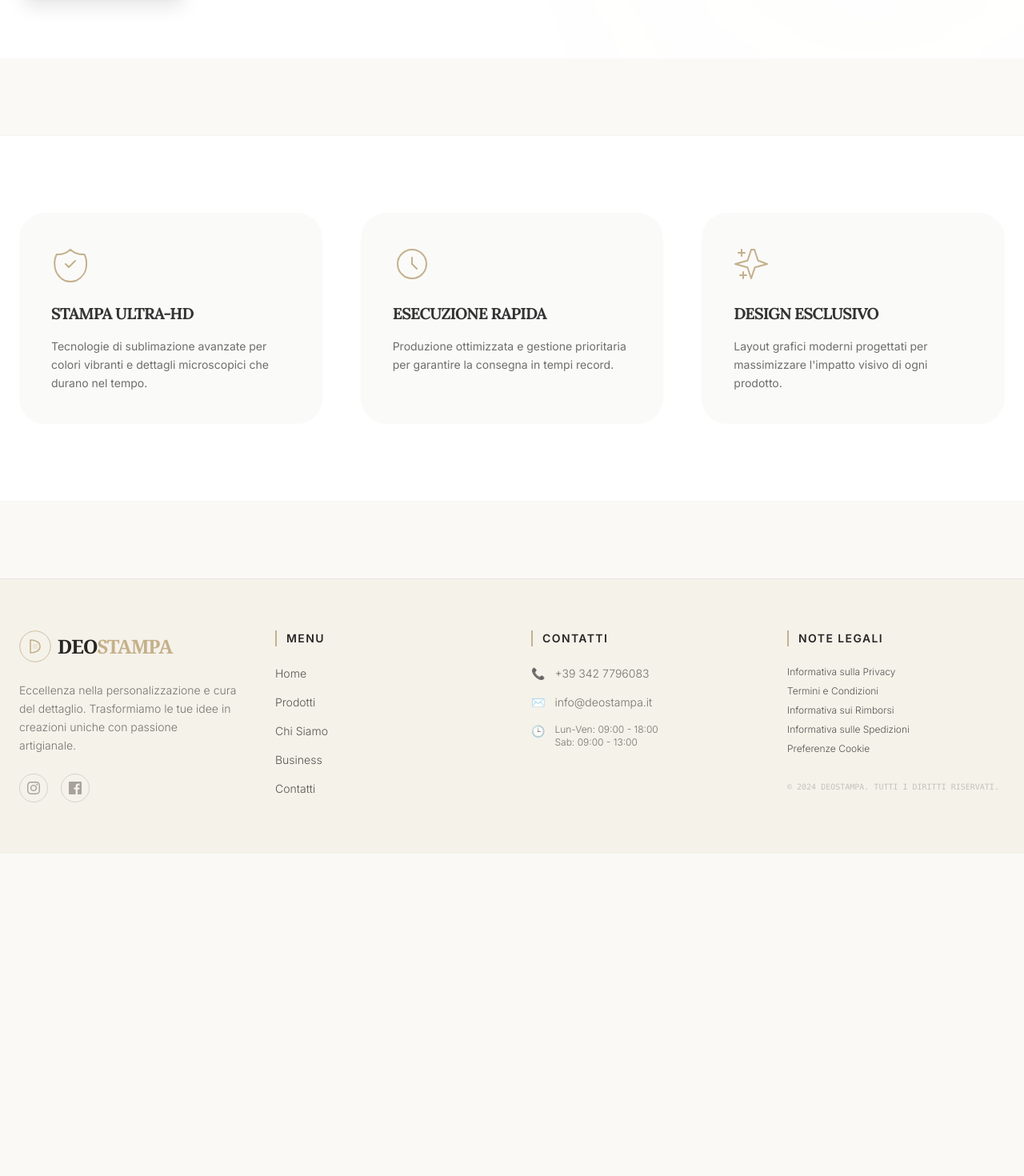
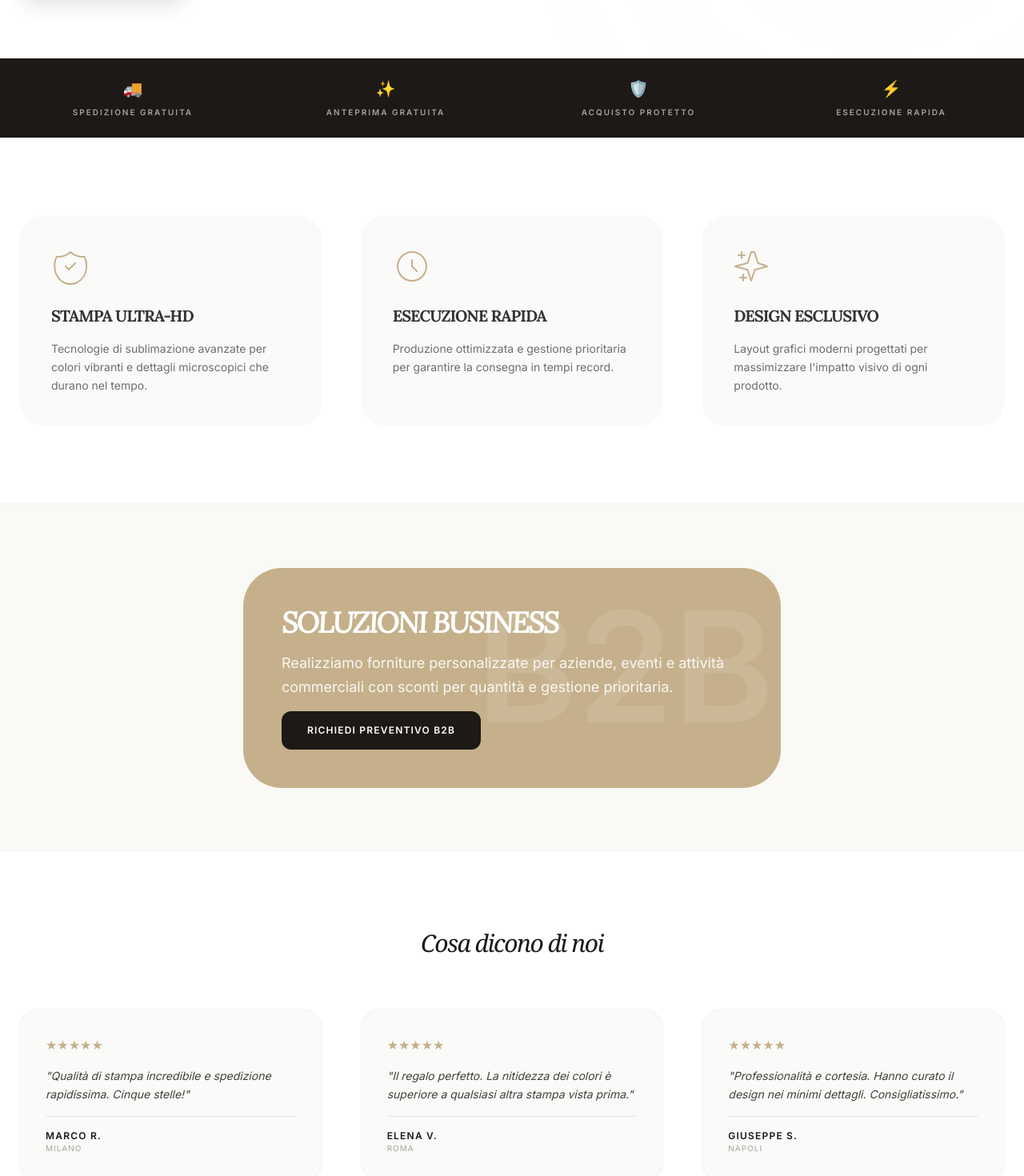
Before and after one commit to ericweinzettel-lgtm/deostampa-catalogo, a React (Vite) app: page / in a window 1280 px wide. Shown: the part 780-2250 px from the top of the page at 80% size. Before the commit the page ends 1847 px from the top, so only its background shows below. Built offline with nearby package versions, Linux system fonts and the light colour scheme.

Commit message:
Update App.tsx

```diff
--- a/App.tsx
+++ b/App.tsx
@@ -62,7 +62,7 @@ const App: React.FC = () => {
   };
 
   const renderHome = () => (
-    <div className="space-y-24 pb-24">
+  <div className="flex flex-col pb-24">
     <section className="relative min-h-[90vh] flex items-center overflow-hidden py-20 bg-white">
       <div className="absolute inset-0 z-0 opacity-40">
         <div className="absolute top-[-10%] left-[-10%] w-[40%] h-[60%] bg-[#C5B08B]/10 rounded-full blur-[120px]"></div>
@@ -76,15 +76,53 @@ const App: React.FC = () => {
             <span className="font-black uppercase">Personalizzata.</span>
           </h1>
           <p className="text-lg md:text-2xl text-stone-600 border-l-4 border-[#C5B08B] pl-8 max-w-2xl">
-              Creazioni uniche realizzate a mano con cura sartoriale. Ogni pezzo racconta una storia.
+            La nostra tecnologia al servizio delle tue emozioni. Design esclusivi e qualità di stampa superiore.
           </p>
           <div className="flex flex-wrap gap-6">
-              <button onClick={() => { setCurrentPage(Page.PRODUCTS); window.scrollTo(0,0); }} className="bg-[#C5B08B] text-white px-10 py-5 rounded-2xl font-bold shadow-xl">Esplora Catalogo</button>
+            <button
+              onClick={() => { setCurrentPage(Page.PRODUCTS); window.scrollTo(0,0); }}
+              className="bg-[#C5B08B] text-white px-10 py-5 rounded-2xl font-bold shadow-xl hover:scale-105 transition-transform"
+            >
+              Esplora Catalogo
+            </button>
           </div>
         </div>
       </div>
     </section>
+
+    {/* Sección de Confianza (Barra Negra) */}
+    {renderTrustBar()}
+
+    {/* Sección de Tecnología (Features) */}
     {renderFeatures()}
+
+    {/* Sección para Empresas (B2B) */}
+    {renderBusinessBanner()}
+
+    {/* Sección de Testimonios (Reseñas) */}
+    {renderReviews()}
+  </div>
+);
+
+  const renderTrustBar = () => (
+  <div className="bg-stone-900 py-6">
+    <div className="max-w-7xl mx-auto px-6">
+      <div className="grid grid-cols-2 md:grid-cols-4 gap-8 text-center">
+        {[
+          { icon: "🚚", text: "Spedizione Gratuita" },
+          { icon: "✨", text: "Anteprima Gratuita" },
+          { icon: "🛡️", text: "Acquisto Protetto" },
+          { icon: "⚡", text: "Esecuzione Rapida" }
+        ].map((item, i) => (
+          <div key={i} className="flex flex-col items-center space-y-2">
+            <span className="text-xl">{item.icon}</span>
+            <span className="text-[10px] text-stone-400 uppercase tracking-[0.2em] font-bold">
+              {item.text}
+            </span>
+          </div>
+        ))}
+      </div>
+    </div>
   </div>
 );
 
@@ -129,6 +167,54 @@ const App: React.FC = () => {
   </section>
 );
 
+  const renderBusinessBanner = () => (
+  <section className="max-w-7xl mx-auto px-6 py-20">
+    <div className="bg-[#C5B08B] rounded-[3rem] p-12 relative overflow-hidden group">
+      <div className="relative z-10 md:flex items-center justify-between">
+        <div className="max-w-xl space-y-4 text-left">
+          <h2 className="text-4xl font-black text-white uppercase tracking-tighter italic">Soluzioni Business</h2>
+          <p className="text-white/90 text-lg leading-relaxed">
+            Realizziamo forniture personalizzate per aziende, eventi e attività commerciali con sconti per quantità e gestione prioritaria.
+          </p>
+          <a
+            href="https://wa.me/393331234567?text=Vorrei%20informazioni%20per%20un%20ordine%20aziendale"
+            target="_blank"
+            className="inline-block bg-stone-900 text-white px-8 py-4 rounded-xl font-bold uppercase text-xs tracking-widest hover:scale-105 transition-transform"
+          >
+            Richiedi preventivo B2B
+          </a>
+        </div>
+        <div className="hidden md:block text-white/10 text-[12rem] font-black absolute -right-10 -bottom-10 select-none">
+          B2B
+        </div>
+      </div>
+    </div>
+  </section>
+);
+
+const renderReviews = () => (
+  <section className="py-24 bg-white">
+    <div className="max-w-7xl mx-auto px-6">
+      <h2 className="text-center text-3xl font-serif italic mb-16 text-stone-900 tracking-tighter">Cosa dicono di noi</h2>
+      <div className="grid grid-cols-1 md:grid-cols-3 gap-12">
+        {[
+          { name: "Marco R.", text: "Qualità di stampa incredibile e spedizione rapidissima. Cinque stelle!", city: "Milano" },
+          { name: "Elena V.", text: "Il regalo perfetto. La nitidezza dei colori è superiore a qualsiasi altra stampa vista prima.", city: "Roma" },
+          { name: "Giuseppe S.", text: "Professionalità e cortesia. Hanno curato il design nei minimi dettagli. Consigliatissimo.", city: "Napoli" }
+        ].map((rev, i) => (
+          <div key={i} className="text-left space-y-4 p-8 rounded-3xl bg-stone-50 border border-stone-100 shadow-sm transition-transform hover:-translate-y-2 duration-300">
+            <div className="flex text-[#C5B08B]">{"★".repeat(5)}</div>
+            <p className="text-stone-700 leading-relaxed italic text-sm">"{rev.text}"</p>
+            <div className="pt-4 border-t border-stone-200">
+              <p className="font-bold text-xs uppercase tracking-widest text-stone-900">{rev.name}</p>
+              <p className="text-[10px] text-stone-400 uppercase tracking-widest">{rev.city}</p>
+            </div>
+          </div>
+        ))}
+      </div>
+    </div>
+  </section>
+);
   const renderProducts = () => (
   <div className="max-w-7xl mx-auto px-6 py-24 space-y-16">
     <div className="grid grid-cols-1 md:grid-cols-2 lg:grid-cols-3 gap-12">
```
Lines whose indentation alone changed are shown as unchanged.
